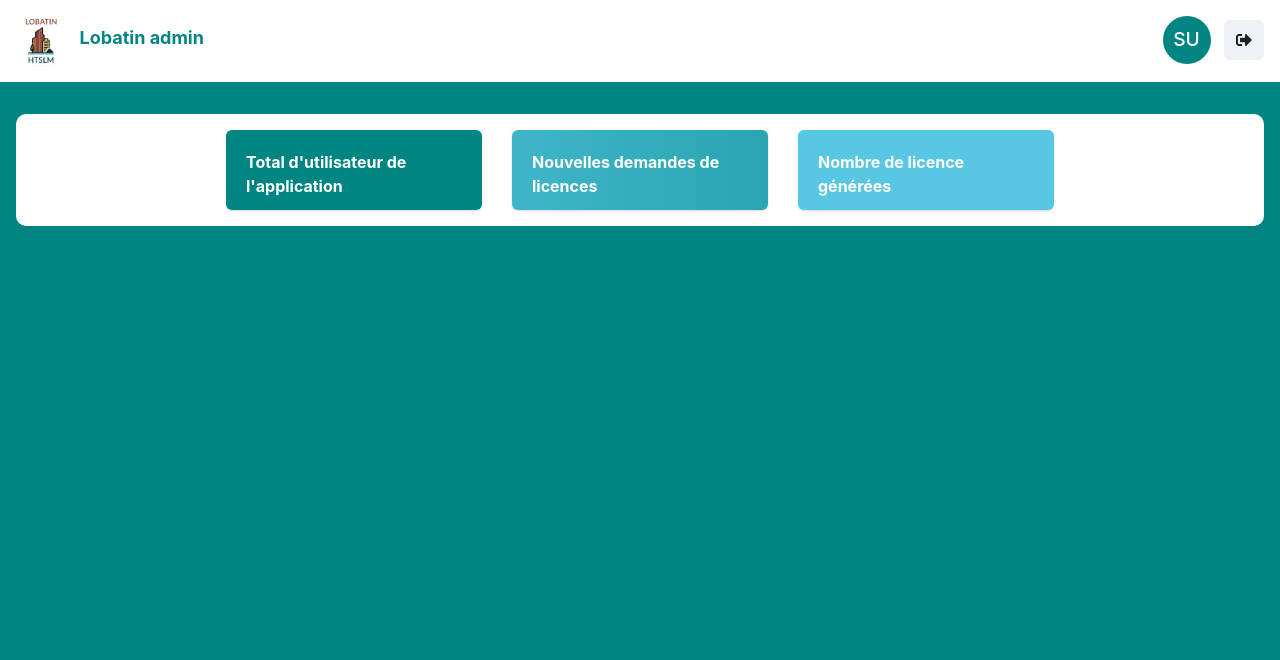
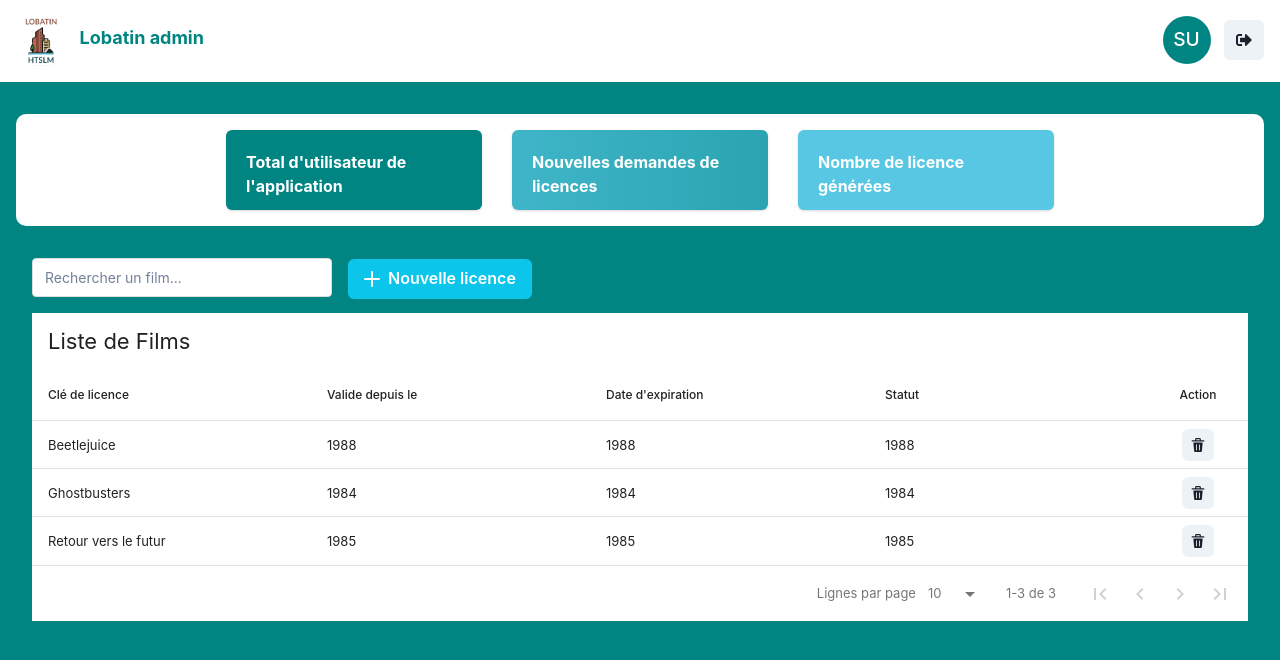
Before and after one commit to Essimbi/lobatin-admin, a React (Create React App) app: page /home in a window 1280 px wide. Shown: the top 660 px of the page. Built offline with nearby package versions, Linux system fonts and the light colour scheme; sample sign-in values are in the browser's storage.

Commit message:
Ajout du dataTable pour les licences et le formulaire de création des licences

```diff
--- a/package.json
+++ b/package.json
@@ -15,10 +15,13 @@
     "@testing-library/user-event": "^13.5.0",
     "framer-motion": "^11.3.30",
     "react": "^18.3.1",
+    "react-data-table-component": "^7.6.2",
     "react-dom": "^18.3.1",
     "react-icons": "^5.3.0",
     "react-router-dom": "^6.26.1",
     "react-scripts": "5.0.1",
+    "react-table": "^7.8.0",
+    "styled-components": "^6.1.13",
     "web-vitals": "^2.1.4"
   },
   "scripts": {
--- a/src/Pages/Home/index.jsx
+++ b/src/Pages/Home/index.jsx
@@ -1,9 +1,117 @@
-import Nav from "../../components/Nav"
-import { Box, Container, Wrap, WrapItem, Center } from "@chakra-ui/react"
-import CardElement from '../../components/CardElement'
-import TotalUser from "../../components/TotalUser"
-import TotalD from "../../components/TotalD"
+import Nav from "../../components/Nav";
+import {
+    Box,
+    Container,
+    Wrap,
+    WrapItem,
+    Button,
+    IconButton,
+    Modal,
+    ModalOverlay,
+    ModalContent,
+    ModalHeader,
+    ModalFooter,
+    ModalBody,
+    ModalCloseButton,
+    Text,
+    useDisclosure,
+    Select,
+    FormControl,
+    FormLabel,
+    Input,
+} from "@chakra-ui/react";
+import CardElement from '../../components/CardElement';
+import TotalUser from "../../components/TotalUser";
+import TotalD from "../../components/TotalD";
+import DataTable from 'react-data-table-component';
+import React, { useState, useMemo } from 'react';
+import SearchBar from "../../components/SearchBar";
+import { AddIcon, DeleteIcon } from "@chakra-ui/icons";
+import Autocomplete from "../../components/Autocomplete";
+
 const Home = () => {
+    const { isOpen, onOpen, onClose } = useDisclosure()
+    const [data, setData] = useState([
+        {
+            id: 1,
+            title: 'Beetlejuice',
+            year: '1988',
+        },
+        {
+            id: 2,
+            title: 'Ghostbusters',
+            year: '1984',
+        },
+        {
+            id: 3,
+            title: 'Retour vers le futur',
+            year: '1985',
+        },
+    ]);
+
+    const handleDelete = (rowId) => {
+        setData(prevData => prevData.filter(item => item.id !== rowId));
+    };
+
+    const columns = [
+        {
+          name: 'Clé de licence',
+          selector: row => row.title,
+          sortable: true,
+        },
+        {
+          name: 'Valide depuis le',
+          selector: row => row.year,
+          sortable: true,
+        },
+        {
+            name: "Date d'expiration",
+            selector: row => row.year,
+            sortable: true,
+        },
+        {
+            name: 'Statut',
+            selector: row => row.year,
+            sortable: false,
+        },
+        {
+            name: 'Action',
+            cell: row => (
+                <IconButton
+                aria-label='Supprimer'
+                size='sm'
+                onClick={() => handleDelete(row.id)}
+                icon={<DeleteIcon />}
+                />
+            ),
+            ignoreRowClick: true,
+            allowOverflow: true,
+            button: true,
+        },
+    ];
+
+    const [searchTerm, setSearchTerm] = useState('');
+
+    const filteredItems = useMemo(() =>
+        data.filter(
+          item => {
+            const searchTermLower = searchTerm.toLowerCase();
+            return (
+              item.title.toLowerCase().includes(searchTermLower) ||
+              item.year.includes(searchTermLower)
+            );
+          }
+        ),
+        [searchTerm, data]
+    );
+
+    const paginationOptions = {
+        rowsPerPageText: 'Lignes par page',
+        rangeSeparatorText: 'de',
+        selectAllRowsItem: true,
+        selectAllRowsItemText: 'Tous',
+    };
+    const options = ['Option 1', 'Option 2', 'Option 3', 'Option 4'];
     return (
         <>
             <Box bg='#008582' h='100vh'>
@@ -22,10 +130,52 @@ const Home = () => {
                             </WrapItem>
                         </Wrap>
                     </Box>
+                    <Box mt={4} p={4}>
+                        <SearchBar onSearch={setSearchTerm} />
+                        <Button leftIcon={<AddIcon />} colorScheme='cyan' variant='solid' ml={4} style={{ color: 'white' }} onClick={onOpen}>
+                            Nouvelle licence
+                        </Button>
+                        <DataTable
+                            title="Liste de Films"
+                            columns={columns}
+                            data={filteredItems}
+                            pagination
+                            highlightOnHover
+                            responsive
+                            paginationComponentOptions={paginationOptions}
+                            noDataComponent="Aucune donnée disponible"
+                        />
+                    </Box>
                 </Container>
             </Box>
+
+            <Modal blockScrollOnMount={false} isOpen={isOpen} onClose={onClose} isCentered>
+                <ModalOverlay />
+                <ModalContent>
+                    <ModalHeader>Générer une nouvelle clé </ModalHeader>
+                    <ModalCloseButton />
+                    <ModalBody>
+                        <Autocomplete options={options} />
+                        <FormControl isRequired mb={4} mt={4}>
+                            <FormLabel>Valide à partir du </FormLabel>
+                            <Input type="date" />
+                        </FormControl>
+                        <FormControl isRequired>
+                            <FormLabel>Date d'expiration </FormLabel>
+                            <Input type="date" />
+                        </FormControl>
+                    </ModalBody>
+
+                    <ModalFooter>
+                        <Button mr={3} onClick={onClose}>
+                            Annuler
+                        </Button>
+                        <Button variant='solid' colorScheme="teal" >Générer</Button>
+                    </ModalFooter>
+                </ModalContent>
+            </Modal>
         </>
-    )
-}
+    );
+};
 
-export default Home
+export default Home;
--- /dev/null
+++ b/src/components/Autocomplete/index.jsx
@@ -0,0 +1,63 @@
+import React, { useState } from 'react';
+import {
+  Box,
+  Input,
+  InputGroup,
+  InputRightElement,
+  Menu,
+  MenuButton,
+  MenuItem,
+  MenuList,
+  Button,
+  FormLabel,
+} from '@chakra-ui/react';
+import { ChevronDownIcon } from '@chakra-ui/icons';
+
+const Autocomplete = ({ options }) => {
+  const [inputValue, setInputValue] = useState('');
+  const [filteredOptions, setFilteredOptions] = useState(options);
+  const [isOpen, setIsOpen] = useState(false);
+
+  const handleInputChange = (event) => {
+    const value = event.target.value;
+    setInputValue(value);
+    setFilteredOptions(
+      options.filter((option) =>
+        option.toLowerCase().includes(value.toLowerCase())
+      )
+    );
+    setIsOpen(true);
+  };
+
+  const handleOptionSelect = (option) => {
+    setInputValue(option);
+    setIsOpen(false);
+  };
+
+  return (
+    <Box>
+        <FormLabel>Utilisateur *</FormLabel>
+        <InputGroup>
+            <Input
+            value={inputValue}
+            onChange={handleInputChange}
+            placeholder="Select an option"
+            />
+            <InputRightElement>
+            <Menu isOpen={isOpen}>
+                <MenuButton as={Button} rightIcon={<ChevronDownIcon />} />
+                <MenuList>
+                {filteredOptions.map((option, index) => (
+                    <MenuItem key={index} onClick={() => handleOptionSelect(option)}>
+                    {option}
+                    </MenuItem>
+                ))}
+                </MenuList>
+            </Menu>
+            </InputRightElement>
+        </InputGroup>
+    </Box>
+  );
+};
+
+export default Autocomplete;
--- /dev/null
+++ b/src/components/SearchBar/index.jsx
@@ -0,0 +1,21 @@
+import React from 'react'
+const SearchBar = ({ onSearch }) => {
+  return (
+    <input
+      type="text"
+      placeholder="Rechercher un film..."
+      onChange={e => onSearch(e.target.value)}
+      style={{
+        padding: '8px 12px',
+        borderRadius: '4px',
+        border: '1px solid #ddd',
+        fontSize: '14px',
+        width: '100%',
+        maxWidth: '300px',
+        marginBottom: '16px'
+      }}
+    />
+  )
+}
+
+export default SearchBar
```
Also changed, not shown: 1 other file (tests, documents, lock files or other folders).
